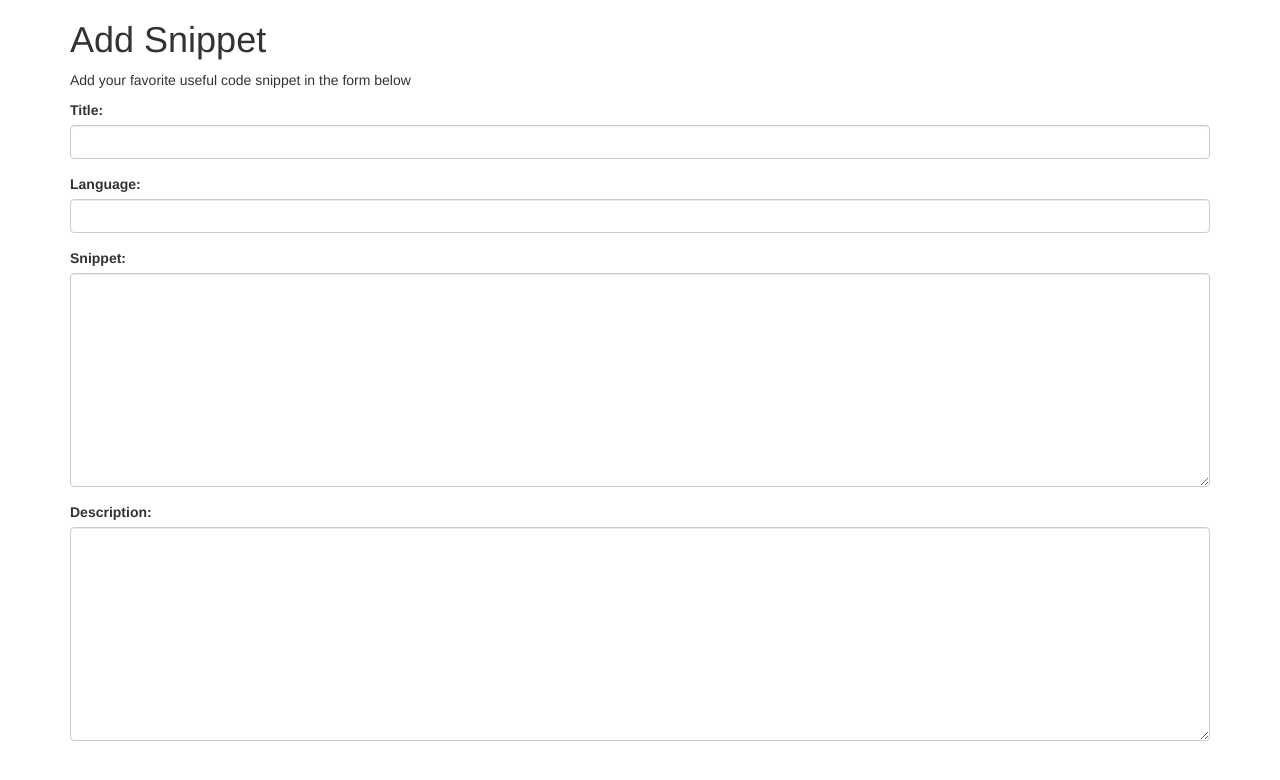
After one commit to VolkRiot/iSnippets, a Django app: page /new in a window 1280 px wide. The commit adds this page. Shown: the top 780 px of the page. Run offline with Django 3.2, Linux system fonts and the light colour scheme; some libraries are stand-ins or nearby versions.

Commit message:
Templating Figured out

```diff
--- /dev/null
+++ b/iSnippets/snippets/forms.py
@@ -0,0 +1,14 @@
+from django import forms
+from snippets.models import Snippet
+
+class SnippetForm(forms.ModelForm):
+    class Meta:
+        model = Snippet
+        fields = '__all__'
+
+    def __init__(self, *args, **kwargs):
+        super(SnippetForm, self).__init__(*args, **kwargs)
+        for field in self.fields:
+            self.fields[field].widget.attrs.update({
+                'class': 'form-control'
+            })
--- a/iSnippets/snippets/templates/base.html
+++ b/iSnippets/snippets/templates/base.html
@@ -7,8 +7,6 @@
   <meta http-equiv="X-UA-Compatible" content="ie=edge">
   <title>{% block title %}{% endblock %}</title>
   <!-- Bootstrap CSS-->
-  <link rel="stylesheet" href="https://maxcdn.bootstrapcdn.com/bootstrap/3.3.7/css/bootstrap.min.css">
-
   <link href="https://maxcdn.bootstrapcdn.com/bootswatch/3.3.7/solar/bootstrap.min.css" rel="stylesheet"
   integrity="sha384-GC77SCz5O11gVtXl0sSfbQYEWSSznn1wPDHgL1BGUTFU9iEoUrG4IOJa5CBVY8kR" crossorigin="anonymous">
 
--- /dev/null
+++ b/iSnippets/snippets/templates/new.html
@@ -0,0 +1,23 @@
+{% extends 'base.html' %}
+{% block title %} iSnippets {% endblock %}
+
+{% block content %}
+  <div class="row">
+    <div class="col-lg-12">
+      <h1>Add Snippet</h1>
+      <p>Add your favorite useful code snippet in the form below</p>
+    </div>
+  </div>
+  <div class="row">
+    <div class="col-lg-12">
+      <form method="post" action="{% url 'new' %}">
+        {% csrf_token %}
+        {% for field in form %}
+          <div class="form-group">
+            {{ field.label_tag }} <br> {{ field }}
+          </div>
+        {% endfor %}
+      </form>
+    </div>
+  </div>
+{% endblock %}
--- a/iSnippets/snippets/urls.py
+++ b/iSnippets/snippets/urls.py
@@ -3,5 +3,6 @@ from django.conf.urls import url
 from snippets import views
 
 urlpatterns = [
-    url(r'^$', views.HomePageView.as_view())
+    url(r'^$', views.SnippetHomePageView.as_view()),
+    url(r'^new$', views.new, name='new'),
 ]
--- a/iSnippets/snippets/views.py
+++ b/iSnippets/snippets/views.py
@@ -1,7 +1,23 @@
-from django.shortcuts import render
+from django.shortcuts import render, redirect
 from django.views.generic import TemplateView
+from .forms import SnippetForm
+from .models import Snippet
 
 # Create your views here.
-class HomePageView(TemplateView):
+class SnippetHomePageView(TemplateView):
     def get(self, request, **kwargs):
         return render(request, 'home.html', context=None)
+
+def new(request):
+    if request.method == 'POST':
+        form = SnippetForm(request.POST)
+        if form.is_valid():
+            Snippet(
+            title= form.cleaned_data['title'],
+            language= form.cleaned_data['language'],
+            snippet= form.cleaned_data['snippet'],
+            description= form.cleaned_data['description']).save()
+            return redirect('snippets:home')
+    else:
+        context = { 'header': 'GET', 'form': SnippetForm() }
+        return render(request, 'new.html', context)
```
